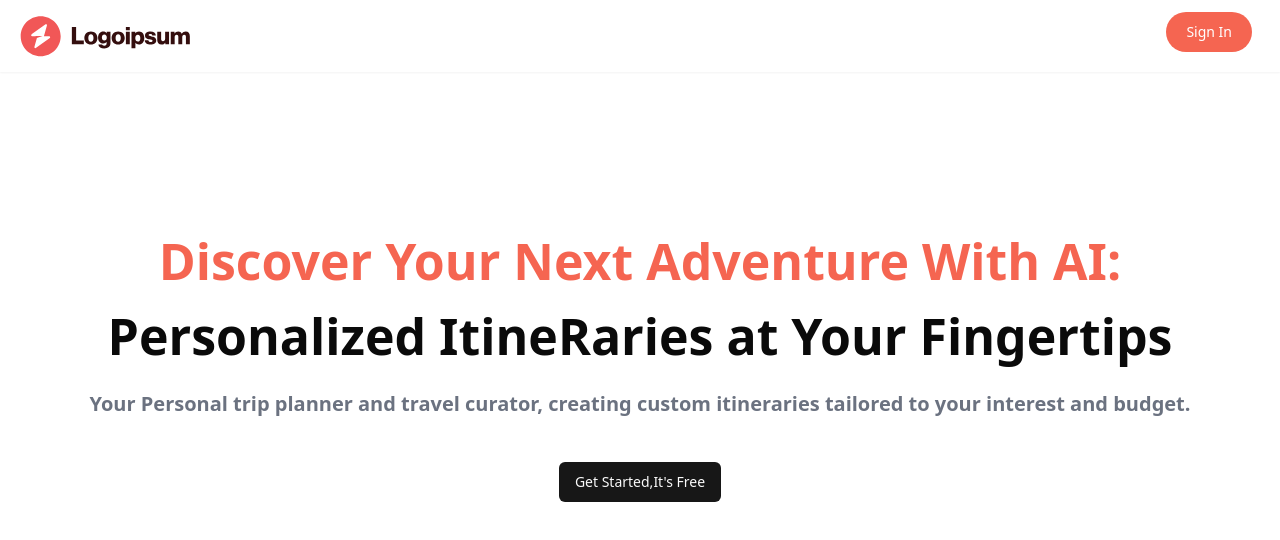
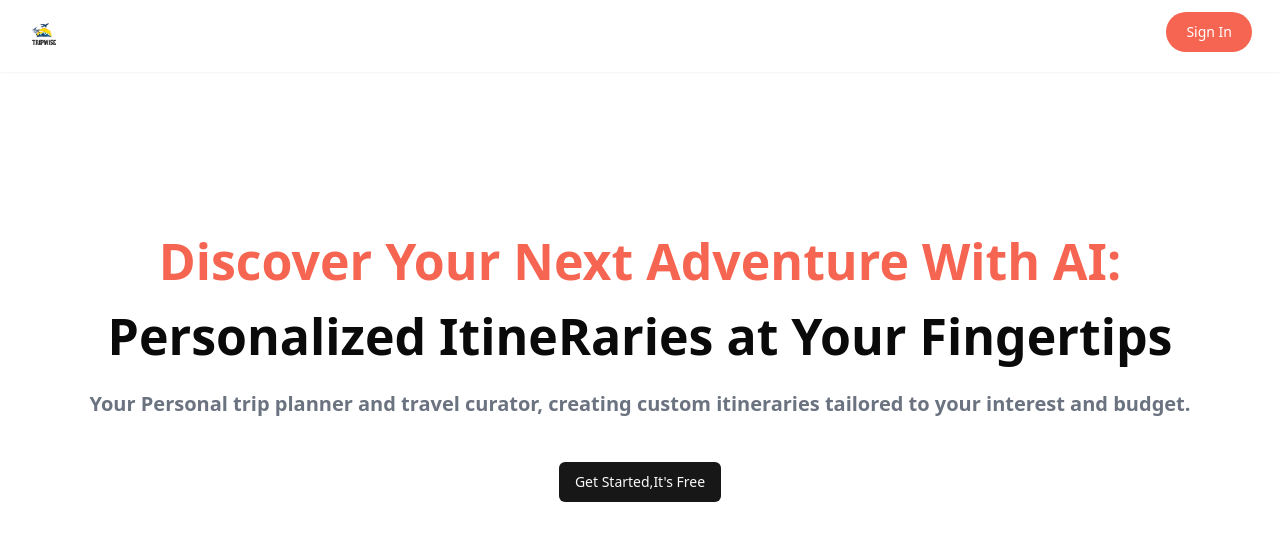
Before and after one commit to yashgangan32/TripWiser, a React (Vite) app: page / in a window 1280 px wide. Shown: the top 540 px of the page. Built offline with nearby package versions, Linux system fonts and the light colour scheme; no server answers.

Commit message:
Update Header.jsx

```diff
--- a/src/components/custom/Header.jsx
+++ b/src/components/custom/Header.jsx
@@ -10,7 +10,7 @@ function Header() {
   return (
     <div >
       {(isLoginPage || creatPage) && (<div className='p-3 shadow-sm flex justify-between items-center px-5'>
-        <img src='/logo.svg' alt='logo' />
+        <img src='/tripwise.png' alt='logo' className="w-12" />
         {
           isLoginPage && (
           <Link to="/login">
```
